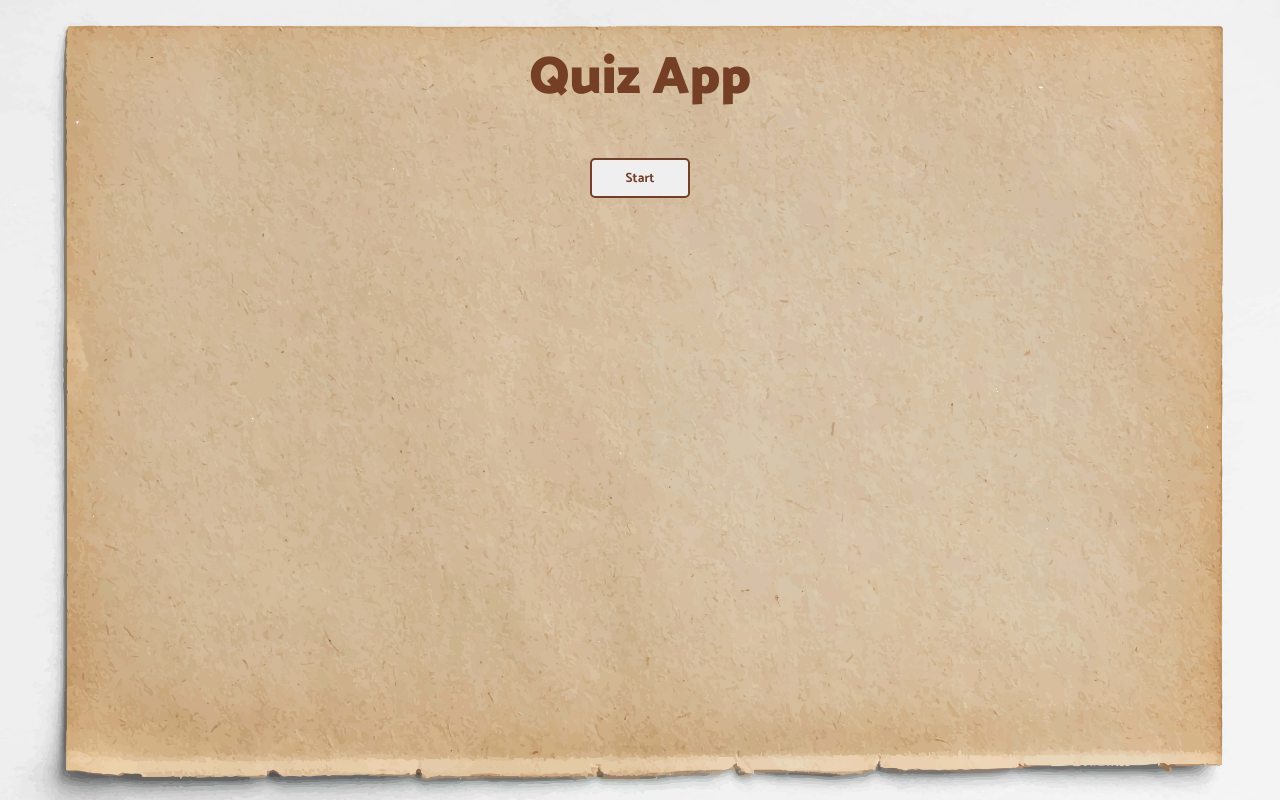
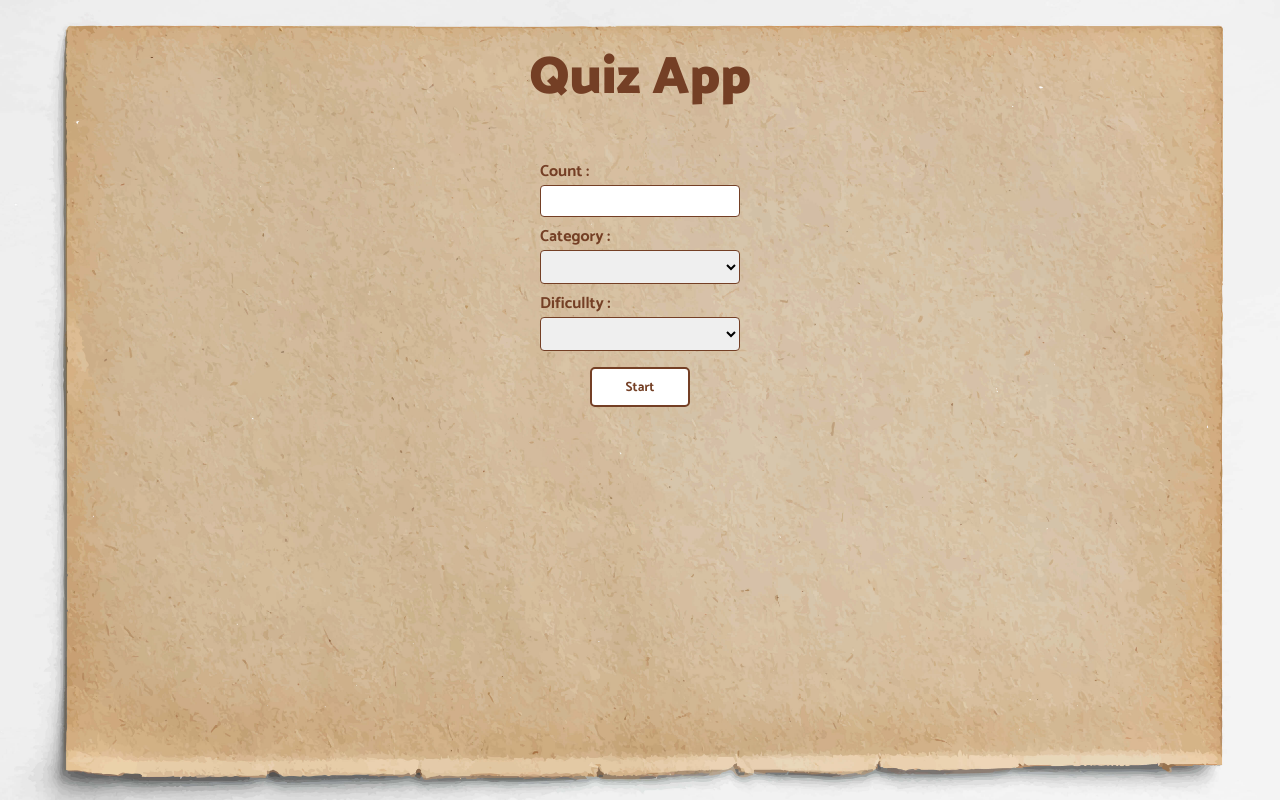
Before and after one commit to AminMardani79/quiz, a React (Create React App) app: page / in a window 1280 px wide. Built offline with nearby package versions, Linux system fonts and the light colour scheme.

Commit message:
loader and form styles

```diff
--- a/src/App.styles.ts
+++ b/src/App.styles.ts
@@ -48,6 +48,7 @@ export const QuizWrapper = styled.div`
     color: #743f25;
     font-weight: 700;
     transition: all 0.1s linear;
+    background-color: #fff;
   }
   .next_btn {
     align-self: flex-end;
@@ -62,4 +63,32 @@ export const QuizWrapper = styled.div`
     background-color: #82543f;
     color: #fff;
   }
+  .start_btn {
+    margin-top: 10px;
+  }
 `;
+
+export const Form = styled.form`
+  display: flex;
+  flex-direction: column;
+  align-items: center;
+  justify-content: center;
+  gap: 6px;
+  select,
+  input {
+    width: 200px;
+    border: 1px solid #743f25;
+    border-radius: 4px;
+    padding: 4px 6px;
+  }
+  input:focus,
+  select:focus {
+    outline: 1px solid #743f25;
+  }
+
+  label {
+    color: #743f25;
+    font-weight: 700;
+    margin-top: 6px;
+  }
+`;
--- a/src/App.tsx
+++ b/src/App.tsx
@@ -8,6 +8,7 @@ import { fetchQuizQuestions } from "./services/api";
 import { GlobalStyle, QuizWrapper } from "./App.styles";
 // types
 import { Difficulty, QuestionState } from "./services/api";
+import StartForm from "./components/StartForm";
 export interface AnswerObject {
   question: string;
   answer: string;
@@ -66,13 +67,11 @@ function App() {
       <GlobalStyle />
       <QuizWrapper>
         <h1 className="quiz_header">Quiz App</h1>
-        {gameOver || userAnswers.length === TOTAL_QUESTIONS ? (
-          <button className="start_btn" type="button" onClick={startQuiz}>
-            Start
-          </button>
+        {(gameOver || userAnswers.length === TOTAL_QUESTIONS) && !loading ? (
+          <StartForm startQuiz={startQuiz} />
         ) : null}
+        {loading && <Loader />}
         {!gameOver && !loading && <p className="score">Score is : {score}</p>}
-        {loading && <Loader />}
         {!loading && !gameOver && (
           <QuestionCard
             callback={checkAnswer}
--- a/src/components/Loader.tsx
+++ b/src/components/Loader.tsx
@@ -1,7 +1,16 @@
-import React from "react";
-
+import React, { CSSProperties } from "react";
+import { PulseLoader } from "react-spinners";
+const override: CSSProperties = {
+  display: "block",
+  margin: "0 auto",
+  borderColor: "red",
+};
 function Loader() {
-  return <div>Loader</div>;
+  return (
+    <div>
+      <PulseLoader color="#743f25" loading={true} cssOverride={override} />
+    </div>
+  );
 }
 
 export default Loader;
--- /dev/null
+++ b/src/components/StartForm.tsx
@@ -0,0 +1,36 @@
+import React from "react";
+import { Form } from "../App.styles";
+
+interface IFormProps {
+  startQuiz: () => void;
+}
+
+function StartForm({ startQuiz }: IFormProps) {
+  return (
+    <Form>
+      <div>
+        <div>
+          <label>Count : </label>
+        </div>
+        <input type="number" />
+      </div>
+      <div>
+        <div>
+          <label>Category : </label>
+        </div>
+        <select></select>
+      </div>
+      <div>
+        <div>
+          <label>Dificullty : </label>
+        </div>
+        <select></select>
+      </div>
+      <button className="start_btn" type="button" onClick={startQuiz}>
+        Start
+      </button>
+    </Form>
+  );
+}
+
+export default StartForm;
--- a/src/services/api.ts
+++ b/src/services/api.ts
@@ -1,32 +1,35 @@
 import { shuffleArray } from "../util/utils";
 
-export interface Question{
-    category:string;
-    correct_answer:string;
-    difficulty:string;
-    incorrect_answers:string[];
-    question:string;
-    type:string
+export interface Question {
+  category: string;
+  correct_answer: string;
+  difficulty: string;
+  incorrect_answers: string[];
+  question: string;
+  type: string;
 }
 
-export interface QuestionState extends Question{
-    answers:string[]
+export interface QuestionState extends Question {
+  answers: string[];
 }
 
-export enum Difficulty{
-    EASY = "easy",
-    MEDIUM = "medium",
-    HARD = "hard",
+export enum Difficulty {
+  EASY = "easy",
+  MEDIUM = "medium",
+  HARD = "hard",
 }
 
-
-export const fetchQuizQuestions = async (amount:number,difficulty:Difficulty)=>{
-    const endPoint = `${process.env.REACT_APP_API_URL}?amount=${amount}&difficulty=${difficulty}&category=19&type=multiple`
-    const data = await (await fetch(endPoint)).json();
-    return data.results.map((question:Question)=>(
-        {
-            ...question,
-            answers : shuffleArray([...question.incorrect_answers,question.correct_answer])
-        }
-    ))
-}
+export const fetchQuizQuestions = async (
+  amount: number,
+  difficulty: Difficulty
+) => {
+  const endPoint = `${process.env.REACT_APP_API_URL}?amount=${amount}&difficulty=${difficulty}&category=19&type=multiple`;
+  const data = await (await fetch(endPoint)).json();
+  return data.results.map((question: Question) => ({
+    ...question,
+    answers: shuffleArray([
+      ...question.incorrect_answers,
+      question.correct_answer,
+    ]),
+  }));
+};
```
Also changed, not shown: 1 other file (tests, documents, lock files or other folders).
